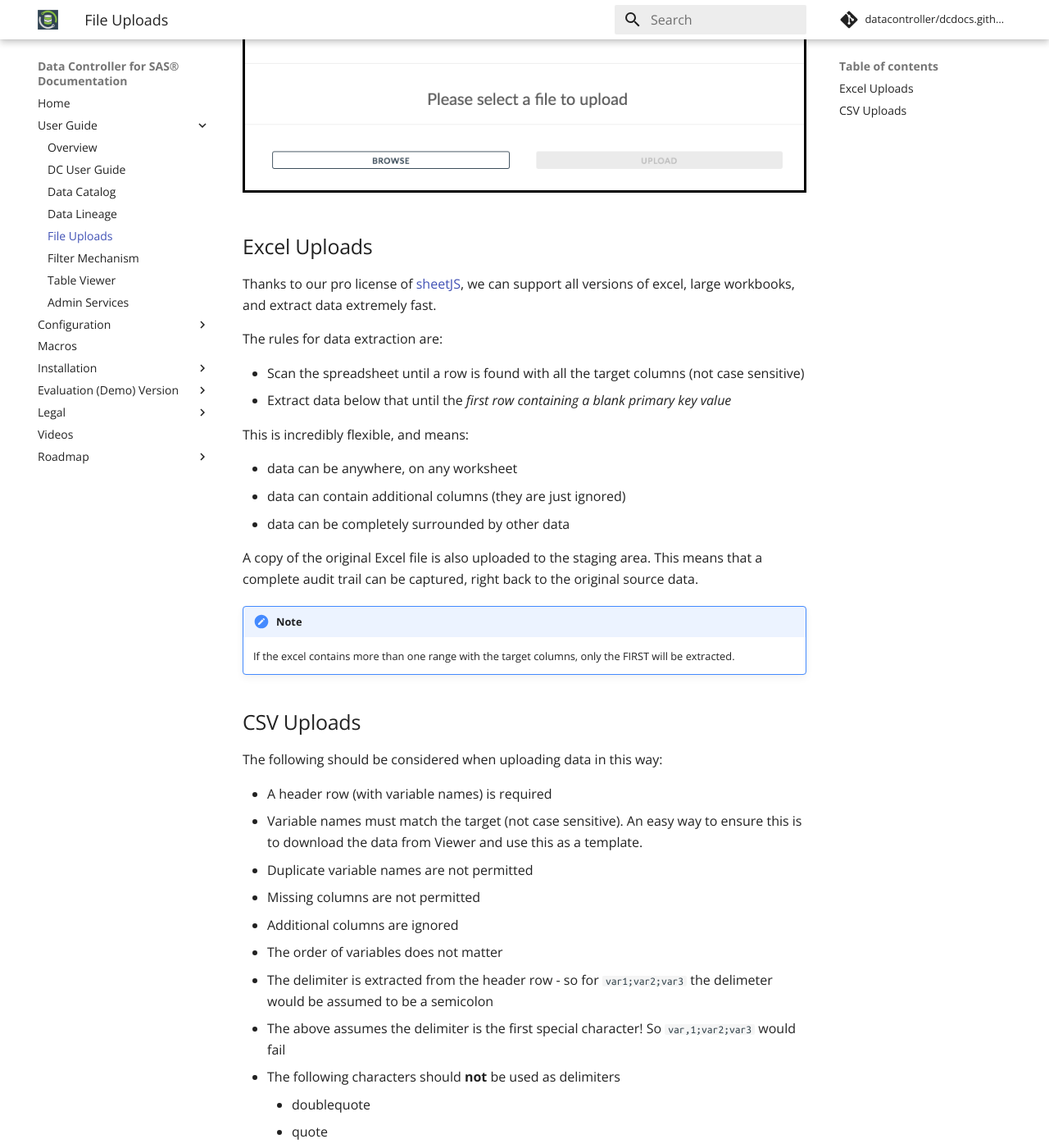
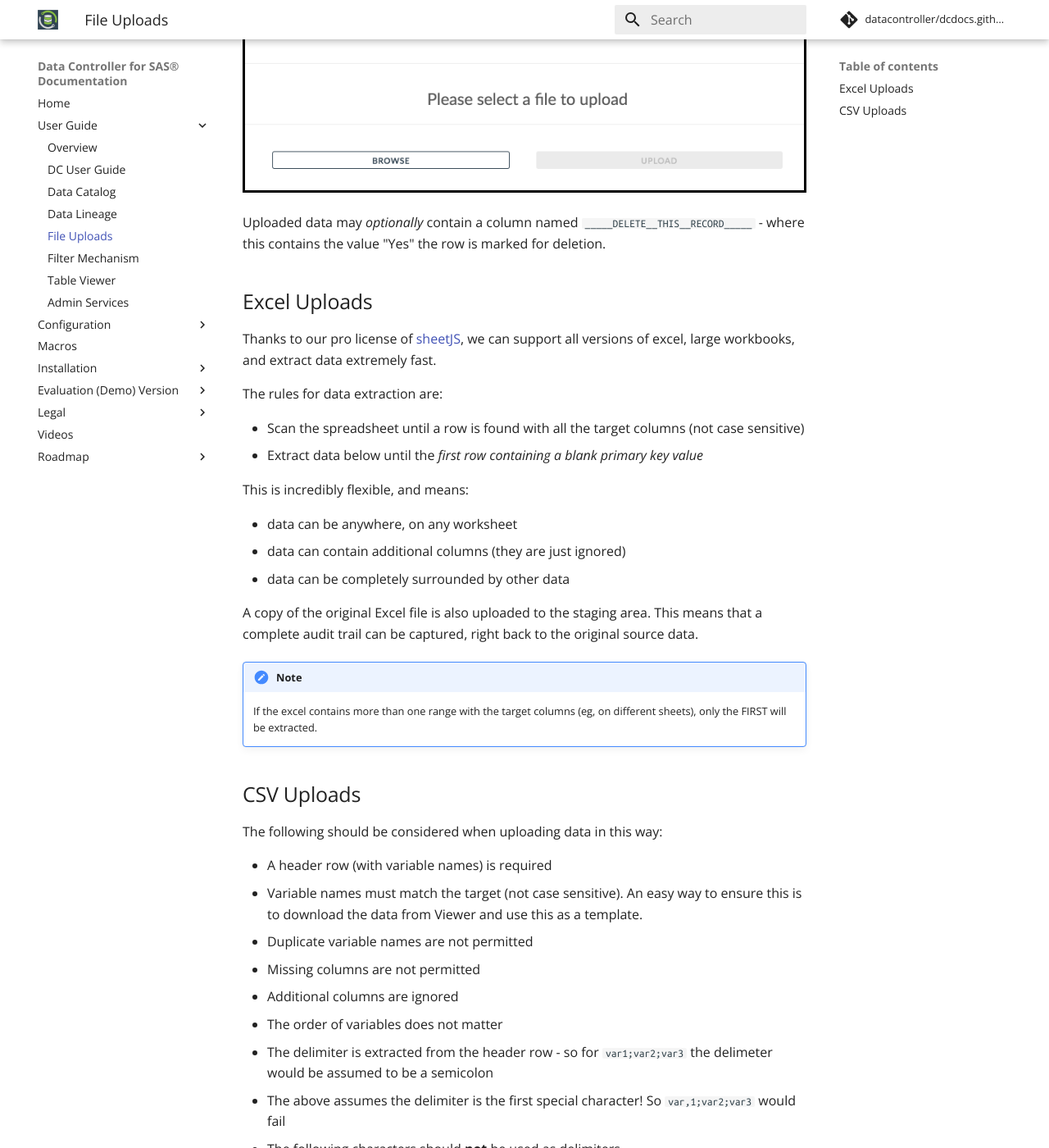
Before and after one commit to datacontroller/docs.datacontroller.io, an MkDocs documentation site: the page built from docs/dcu-fileupload.md, in a window 1280 px wide and 1400 px high, scrolled down 494 px. Shown: the whole window at 82% size. Built offline with MkDocs 1.6.1 and Material for MkDocs 9.7.7, drawn with Linux system fonts in a browser that asks for light colours; comment, search, counter and statistics services are not loaded.

Commit message:
Update dcu-fileupload.md

```diff
--- a/docs/dcu-fileupload.md
+++ b/docs/dcu-fileupload.md
@@ -3,6 +3,8 @@
 Files can be uploaded via the Editor interface - first choose the library and table, then click "Upload".  All versions of excel are supported.  If loading very large files (eg over 10mb) it is more efficient to use CSV format, as this bypasses the local rendering engine, but also the local DQ checks - so be careful!  For CSV, alternative delimiters can be used (eg semicolons).
 
 <img src="/img/dcu-files1.png" height="350" style="border:3px solid black" >
+
+Uploaded data may *optionally* contain a column named `_____DELETE__THIS__RECORD_____` - where this contains the value "Yes" the row is marked for deletion.
 
 ## Excel Uploads
 
@@ -11,7 +13,7 @@
 The rules for data extraction are:
 
 * Scan the spreadsheet until a row is found with all the target columns (not case sensitive)
-* Extract data below that until the *first row containing a blank primary key value*
+* Extract data below until the *first row containing a blank primary key value*
 
 This is incredibly flexible, and means:
 
@@ -22,7 +24,7 @@
 A copy of the original Excel file is also uploaded to the staging area.  This means that a complete audit trail can be captured, right back to the original source data.
 
 !!! note
-    If the excel contains more than one range with the target columns, only the FIRST will be extracted.
+    If the excel contains more than one range with the target columns (eg, on different sheets), only the FIRST will be extracted.
 
 ## CSV Uploads
 
```
